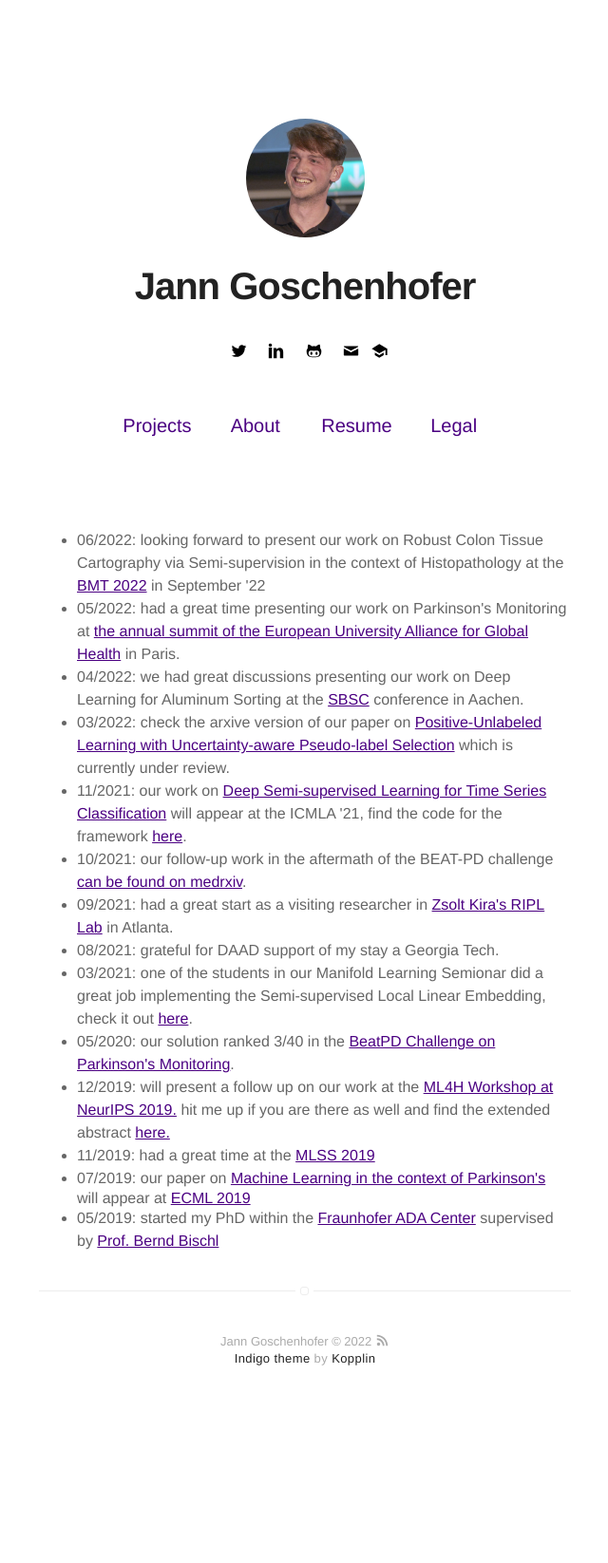
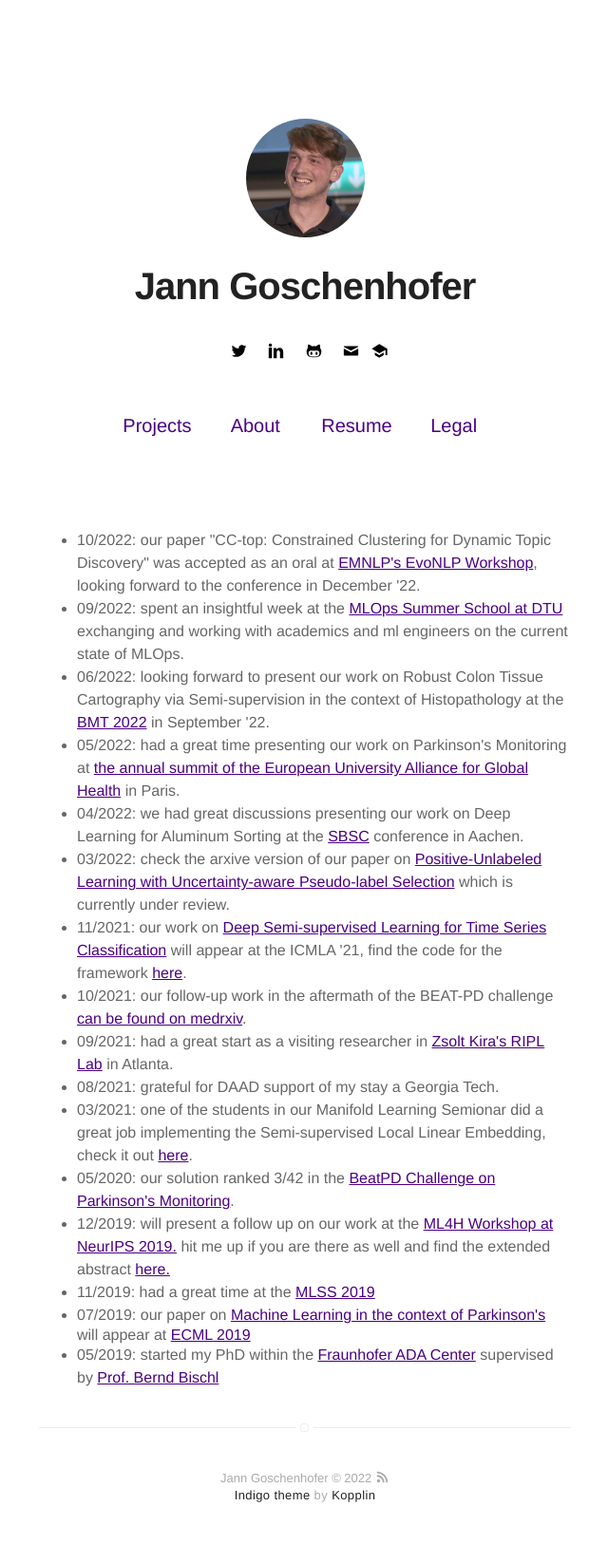
Before and after one commit to Goschjann/goschjann.github.io, a Jekyll site: the page built from index.html, in a window 1280 px wide. Shown: the whole page at 95% size, without its empty margins (319-959 px from the left). Built offline with Jekyll 4.4.1, drawn with Linux system fonts in a browser that asks for light colours; before the commit the page ends 1502 px from its top, so only the background shows below that.

Commit message:
update news section

```diff
--- a/index.html
+++ b/index.html
@@ -6,7 +6,9 @@ title: Home
 <p><br/><br/><p>
 
 <ul>
-	<li>06/2022: looking forward to present our work on Robust Colon Tissue Cartography via Semi-supervision in the context of Histopathology at the <a href='https://www.bmt2022.at/'>BMT 2022</a> in September '22
+	<li>10/2022: our paper "CC-top: Constrained Clustering for Dynamic Topic Discovery" was accepted as an oral at <a href='https://sites.google.com/view/evonlp/home'>EMNLP's EvoNLP Workshop</a>, looking forward to the conference in December '22.
+	<li>09/2022: spent an insightful week at the <a href='https://mlopsss.cc/'>MLOps Summer School at DTU</a> exchanging and working with academics and ml engineers on the current state of MLOps.
+	<li>06/2022: looking forward to present our work on Robust Colon Tissue Cartography via Semi-supervision in the context of Histopathology at the <a href='https://www.bmt2022.at/'>BMT 2022</a> in September '22.
 	<li>05/2022: had a great time presenting our work on Parkinson's Monitoring at <a href='https://eugloh2022.universite-paris-saclay.fr/en/home/'>the annual summit of the European University Alliance for Global Health</a> in Paris.
 	<li>04/2022: we had great discussions presenting our work on Deep Learning for Aluminum Sorting at the <a href='https://www.sbsc.rwth-aachen.de/cms/~sfzp/SBSC/'>SBSC</a> conference in Aachen.
 	<li>03/2022: check the arxive version of our paper on <a href='https://arxiv.org/abs/2201.13192'>Positive-Unlabeled Learning with Uncertainty-aware Pseudo-label Selection</a> which is currently under review.
@@ -15,7 +17,7 @@ title: Home
 	<li>09/2021: had a great start as a visiting researcher in <a href='https://www.cc.gatech.edu/~zk15/'>Zsolt Kira's RIPL Lab</a> in Atlanta.
 	<li>08/2021: grateful for DAAD support of my stay a Georgia Tech.
 	<li>03/2021: one of the students in our Manifold Learning Semionar did a great job implementing the Semi-supervised Local Linear Embedding, check it out <a href='https://github.com/lisa-wm/manifold-lle'>here</a>.
-	<li>05/2020: our solution ranked 3/40 in the <a href='https://www.michaeljfox.org/news/mjff-and-sage-bionetworks-announce-winners-beat-pd-dream-challenge'>BeatPD Challenge on Parkinson's Monitoring</a>.
+	<li>05/2020: our solution ranked 3/42 in the <a href='https://www.michaeljfox.org/news/mjff-and-sage-bionetworks-announce-winners-beat-pd-dream-challenge'>BeatPD Challenge on Parkinson's Monitoring</a>.
 	<li>12/2019: will present a follow up on our work at the <a href='https://ml4health.github.io/2019/'>ML4H Workshop at NeurIPS 2019.</a> hit me up if you are there as well and find the extended abstract <a href='https://arxiv.org/abs/1911.06913'>here.</a></li>
  	<li>11/2019: had a great time at the <a href='https://mlss2019.skoltech.ru/'>MLSS 2019</a></li>
  	<li>07/2019: our paper on <a href='https://janngoschenhofer.com/pwpd_paper/'> Machine Learning in the context of Parkinson's</a> </li> will appear at <a href='https://ecmlpkdd2019.org/'>ECML 2019</a>
```
